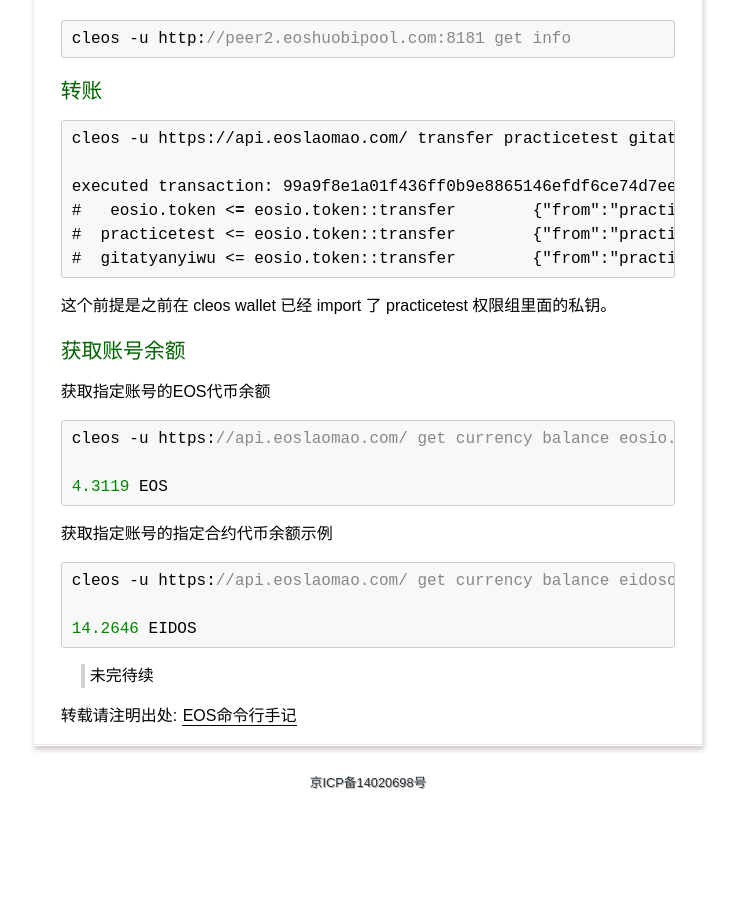
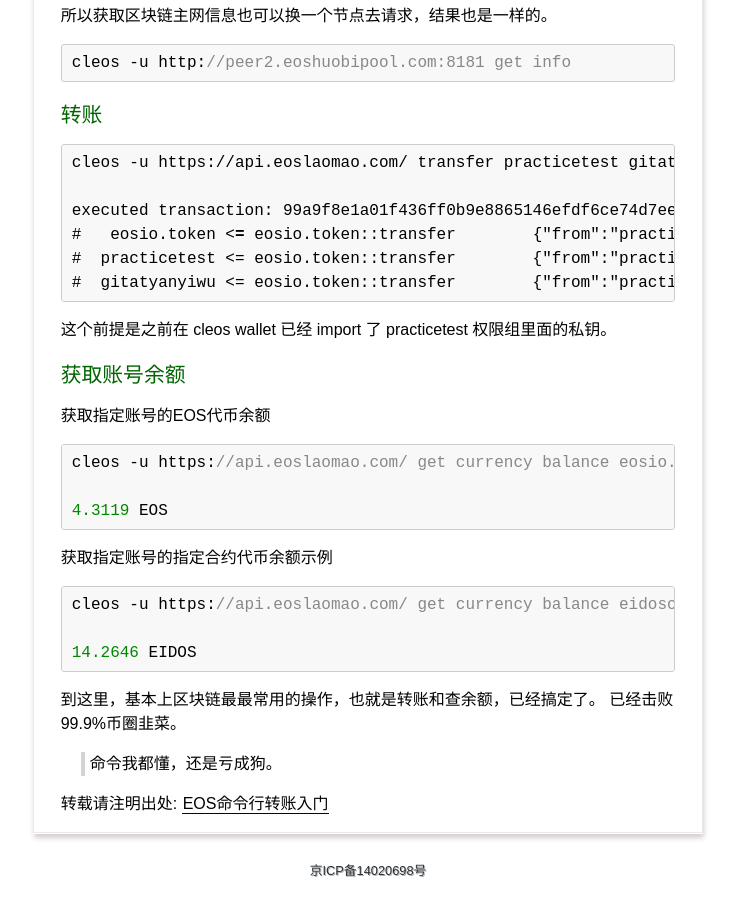
Before and after one commit to yanyiwu/blog, a Jekyll site: the page built from _posts/2019-11-04-eos-commands-transfer-introduction.md, in a window 1280 px wide and 900 px high, scrolled down 2292 px. Shown: the whole window, without its empty margins (272-1009 px from the left). Built offline with Jekyll 4.4.1, drawn with Linux system fonts in a browser that asks for light colours; Markdown is read by kramdown in place of the engine named in the settings; comment, search, counter and statistics services are not loaded; before the commit the page ends 3104 px from its top, so only the background shows below that; some of the changed text lies outside the part shown.

Commit message:
[blog] 2019-11-04-eos-commands-transfer-introduction.md

````diff
--- a/eoscommands.md
+++ b/_posts/2019-11-04-eos-commands-transfer-introduction.md
@@ -1,9 +1,10 @@
 ---
 layout: post
-title: EOS命令行手记
+title: EOS命令行转账入门
+date: 2019-11-04
 ---
 
-# EOS命令行操作
+# EOS命令行转账入门
 
 ## 安装
 
@@ -142,4 +143,7 @@ cleos -u https://api.eoslaomao.com/ get currency balance eidosonecoin practicete
 14.2646 EIDOS
 ```
 
-> 未完待续
+到这里，基本上区块链最最常用的操作，也就是转账和查余额，已经搞定了。
+已经击败99.9%币圈韭菜。
+
+> 命令我都懂，还是亏成狗。
````
